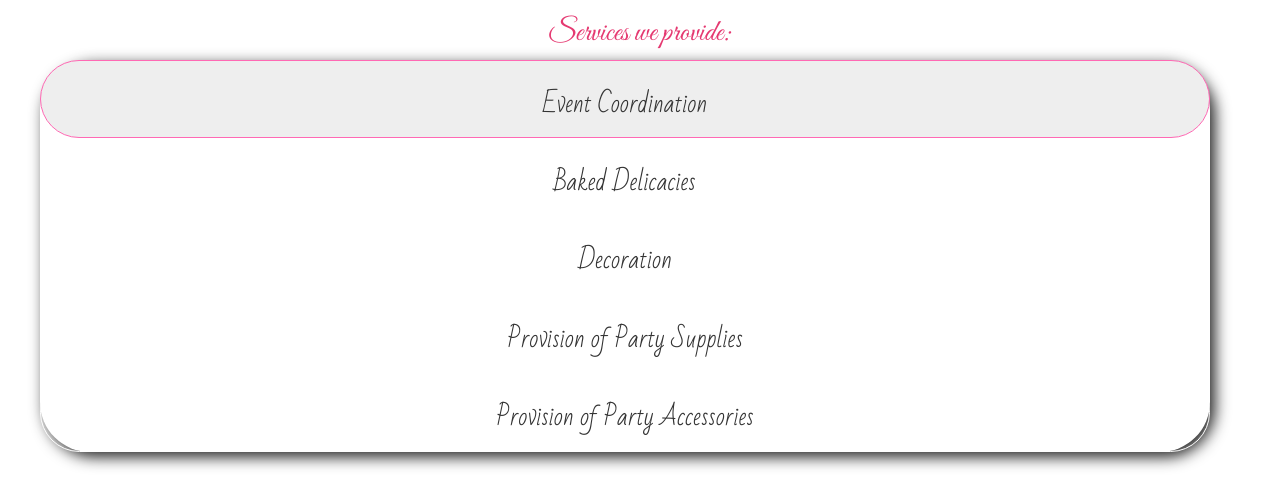
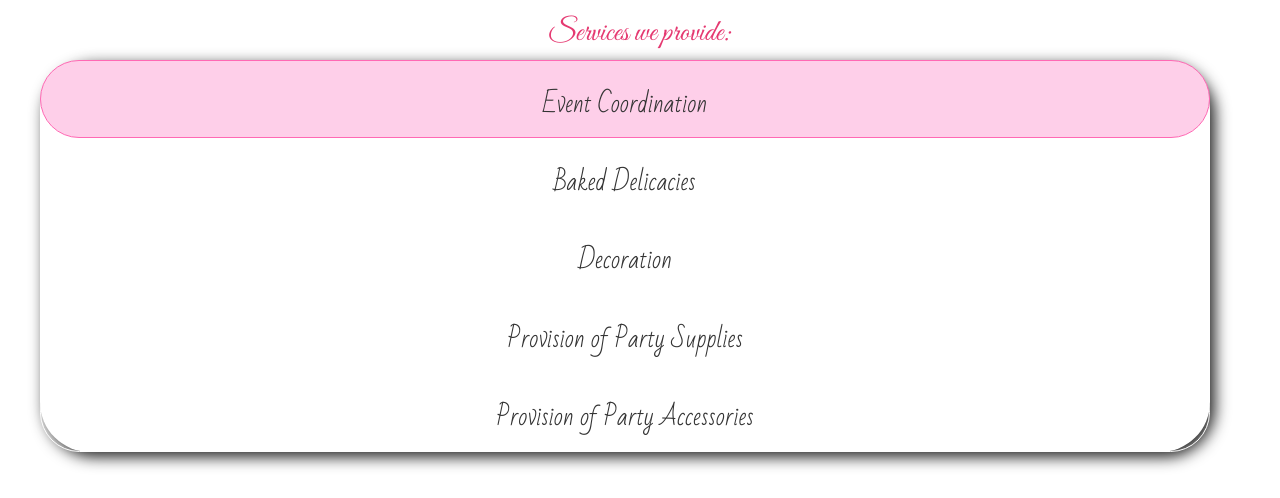
Before and after one commit to mitchHorne/simone-website, a website built with webpack: page index.html in a window 1280 px wide. In both pictures the pointer is over the element "Event Coordination". Shown: the part 1032-1530 px from the top of the page. Built offline with nearby package versions, Linux system fonts and the light colour scheme.

Commit message:
Accordian style change

```diff
--- a/src/styles/style.less
+++ b/src/styles/style.less
@@ -198,7 +198,7 @@ span h4{
   transition: all .3s;
 }
 #about .services .service-container .service-container-header h3:hover{
-  background: #eee;
+  background: #fecfe9;
   border: 1px solid @softPink;
   cursor: pointer;
 }
```
